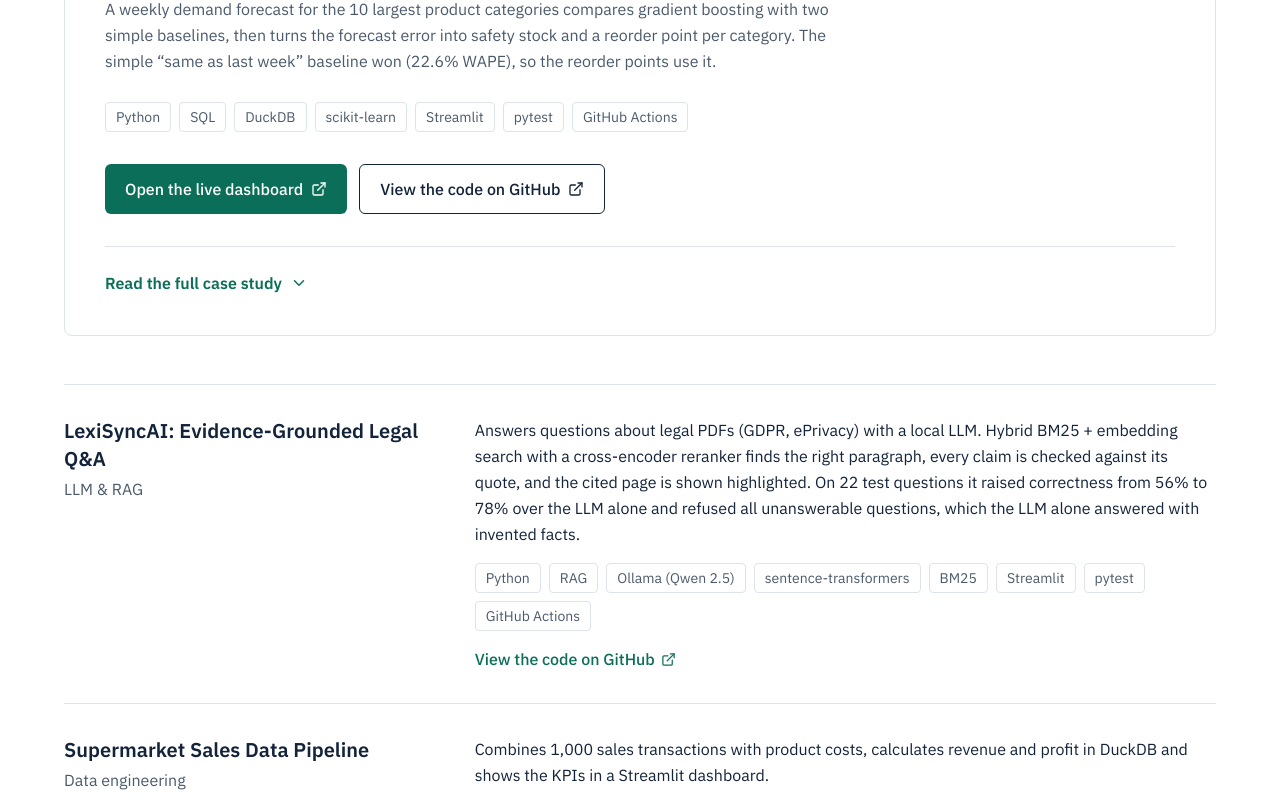
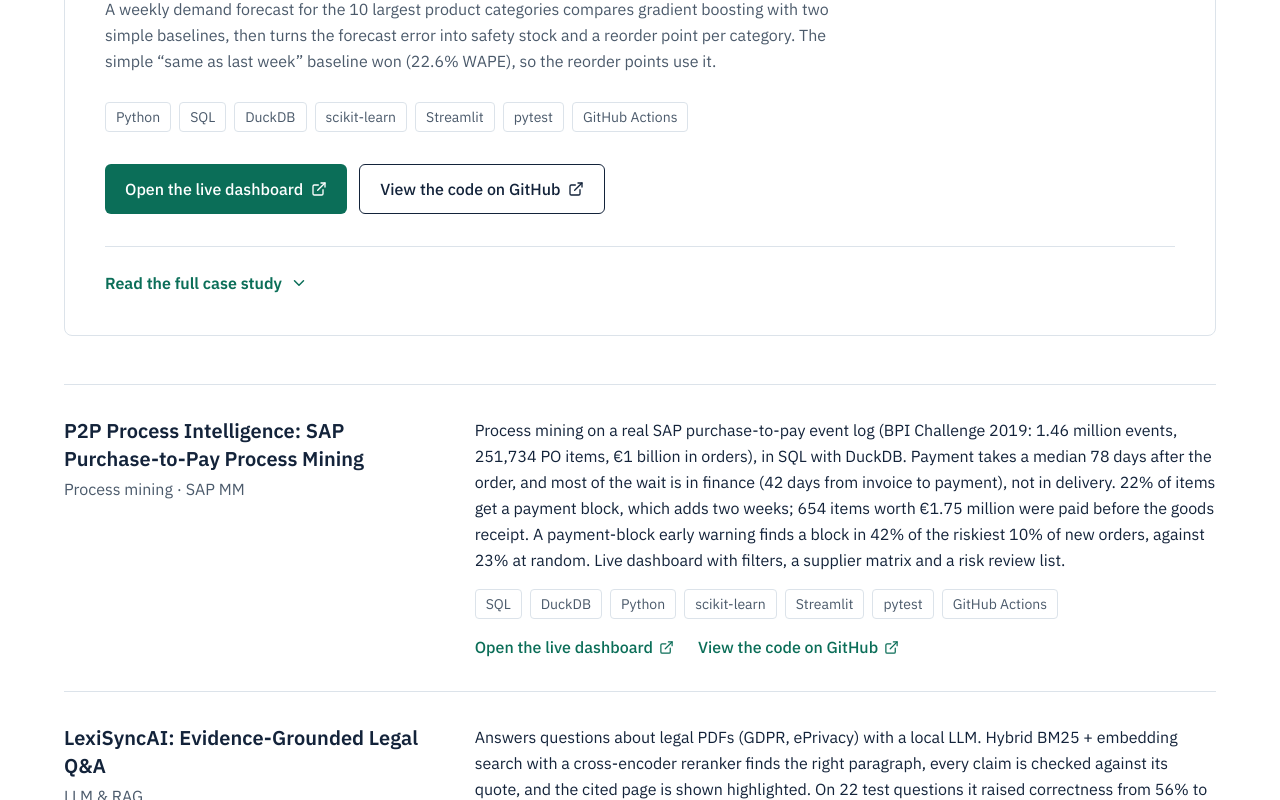
Before and after one commit to somalavinay879-18/vinay-somala-portfolio, a React (Vite) app: page / in a window 1280 px wide. Shown: the part 2802-3602 px from the top of the page. Built offline with nearby package versions, Linux system fonts and the light colour scheme.

Commit message:
Add P2P Process Intelligence project and updated CV

```diff
--- a/src/components/Projects.jsx
+++ b/src/components/Projects.jsx
@@ -164,17 +164,30 @@ export default function Projects() {
                             <div className="mt-4">
                                 <Tags items={project.tech} />
                             </div>
+                            <div className="mt-4 flex flex-wrap gap-x-6 gap-y-2">
+                                {project.live && (
+                                    <a
+                                        href={project.live}
+                                        target="_blank"
+                                        rel="noopener noreferrer"
+                                        className="inline-flex items-center gap-1.5 font-medium text-pine underline-offset-4 hover:underline"
+                                    >
+                                        Open the live dashboard
+                                        <ExternalLink size={15} aria-hidden="true" />
+                                    </a>
+                                )}
                                 {project.href && (
                                     <a
                                         href={project.href}
                                         target="_blank"
                                         rel="noopener noreferrer"
-                                    className="mt-4 inline-flex items-center gap-1.5 font-medium text-pine underline-offset-4 hover:underline"
+                                        className="inline-flex items-center gap-1.5 font-medium text-pine underline-offset-4 hover:underline"
                                     >
                                         View the code on GitHub
                                         <ExternalLink size={15} aria-hidden="true" />
                                     </a>
                                 )}
+                            </div>
                         </div>
                     </li>
                 ))}
--- a/src/content.js
+++ b/src/content.js
@@ -38,7 +38,7 @@ export const sides = [
     {
         name: "SAP & supply chain",
         text: "Hands-on SAP S/4HANA MM training covering the full Procure-to-Pay process, plus supply chain analytics from my Master’s specialisation.",
-        points: ["SAP S/4HANA MM in SAP Fiori and SAP GUI", "Procure-to-Pay, master data, purchase orders", "Demand forecasting, safety stock, reorder points", "Supply chain simulation in AnyLogistix"],
+        points: ["SAP S/4HANA MM in SAP Fiori and SAP GUI", "Procure-to-Pay, master data, purchase orders", "Process mining on a real SAP P2P event log", "Demand forecasting, safety stock, reorder points", "Supply chain simulation in AnyLogistix"],
         link: { label: "See the SAP training", href: "#sap" },
     },
 ];
@@ -130,6 +130,15 @@ export const featured = {
 };
 
 export const projects = [
+    {
+        title: "P2P Process Intelligence: SAP Purchase-to-Pay Process Mining",
+        kind: "Process mining · SAP MM",
+        summary:
+            "Process mining on a real SAP purchase-to-pay event log (BPI Challenge 2019: 1.46 million events, 251,734 PO items, €1 billion in orders), in SQL with DuckDB. Payment takes a median 78 days after the order, and most of the wait is in finance (42 days from invoice to payment), not in delivery. 22% of items get a payment block, which adds two weeks; 654 items worth €1.75 million were paid before the goods receipt. A payment-block early warning finds a block in 42% of the riskiest 10% of new orders, against 23% at random. Live dashboard with filters, a supplier matrix and a risk review list.",
+        tech: ["SQL", "DuckDB", "Python", "scikit-learn", "Streamlit", "pytest", "GitHub Actions"],
+        href: "https://github.com/somalavinay879-18/p2p-process-intelligence",
+        live: "https://p2p-process-intelligence-cqbkh3csr4e8m4khxkumrd.streamlit.app",
+    },
     {
         title: "LexiSyncAI: Evidence-Grounded Legal Q&A",
         kind: "LLM & RAG",
```
Also changed, not shown: 1 other file (tests, documents, lock files or other folders). Lines whose indentation alone changed are shown as unchanged.
